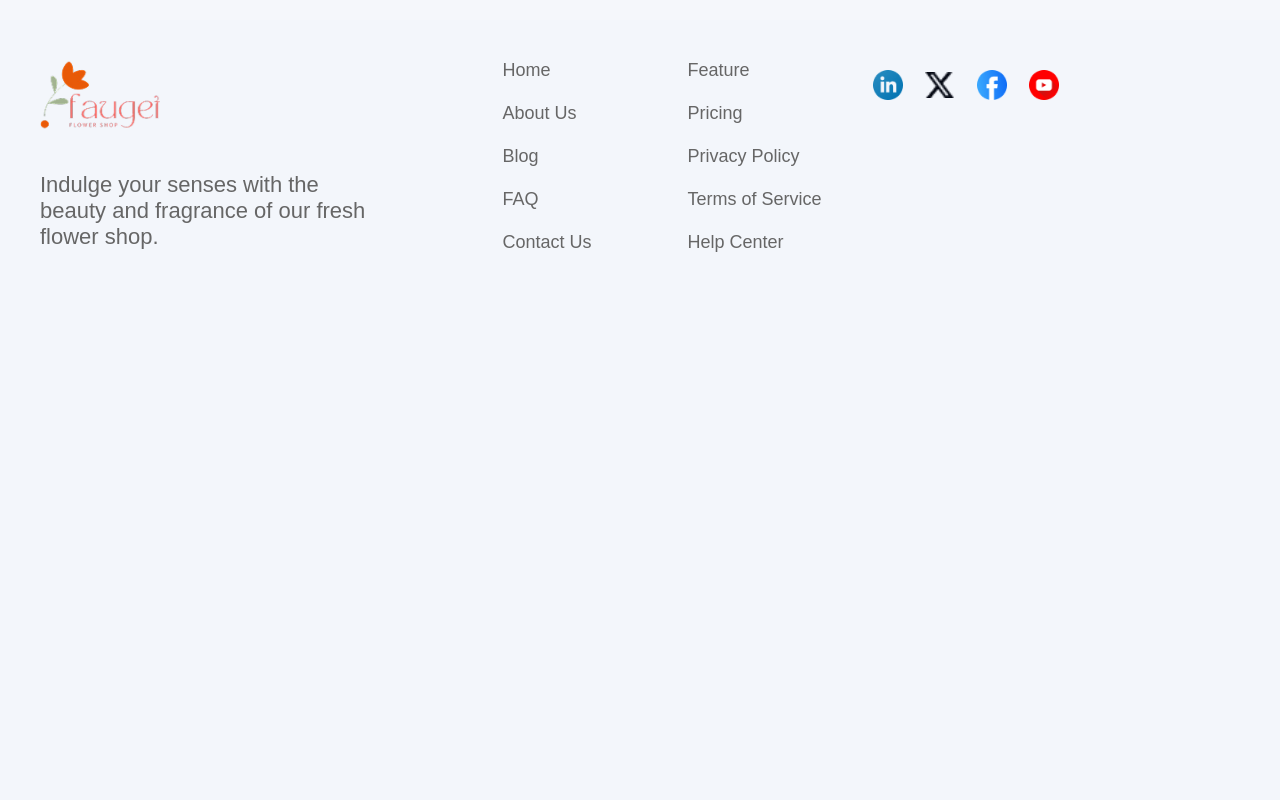
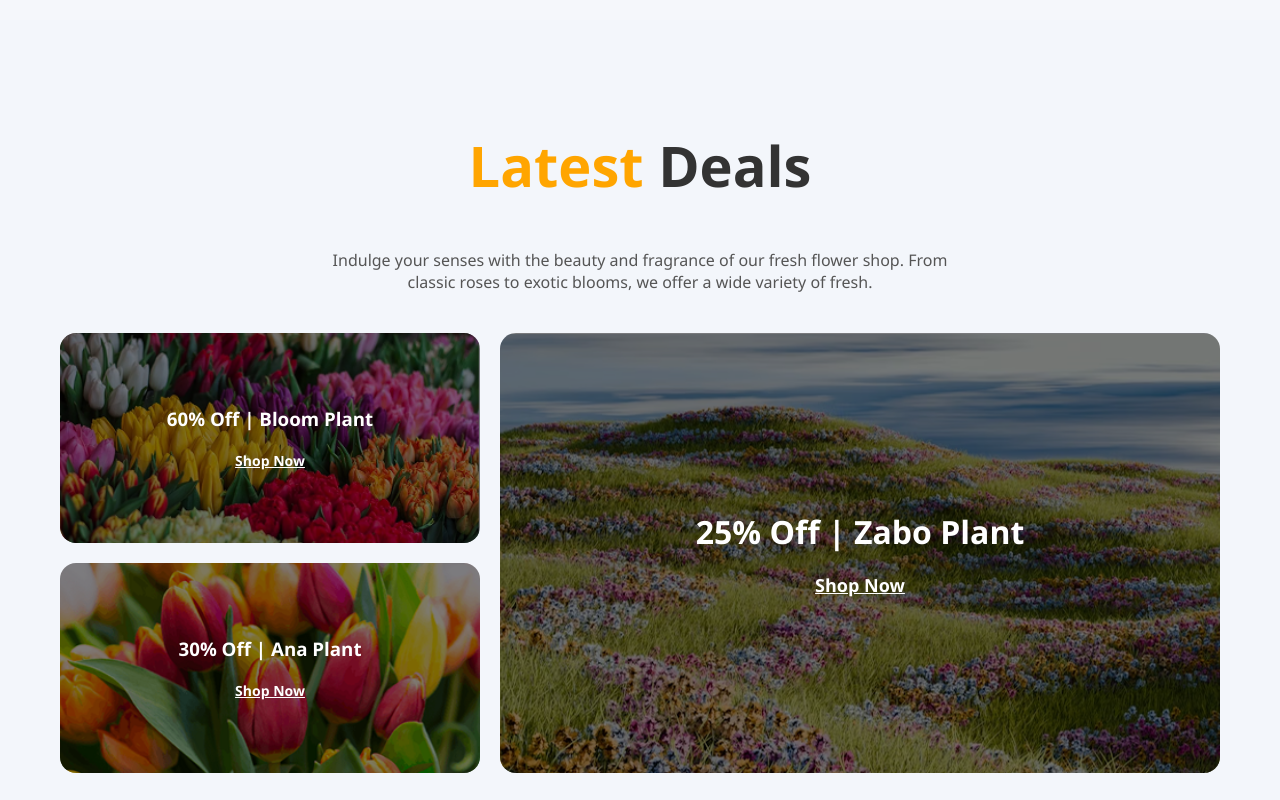
Before and after one commit to Rafsunjany-khan/Responsive-Flowers-Shop, a plain HTML site: page index.html in a window 1280 px wide. Shown: the part 2560-3360 px from the top of the page. Before the commit the page ends 2875 px from the top, so only its background shows below. Drawn offline with Linux system fonts and the light colour scheme.

Commit message:
Latest Deals section design added on landing page

```diff
--- a/index.html
+++ b/index.html
@@ -111,6 +111,38 @@
       </ul>
     </div>
   </section>
+
+    <!-- Latest Deals -->
+<!-- Latest Deals -->
+<section class="deals-section">
+  <h1><span>Latest</span> Deals</h1>
+  <p>Indulge your senses with the beauty and fragrance of our fresh flower shop. From<br> classic roses
+      to exotic blooms, we offer a wide variety of fresh.</p>
+
+  <div class="deals-container">
+    <!-- Left side: Bloom & Ana stacked -->
+    <div class="left-side">
+      <div class="deal-box" style="background-image: url('assets/deal-bloom.png');">
+        <h3>60% Off | Bloom Plant</h3>
+        <p>Shop Now</p>
+      </div>
+      <div class="deal-box" style="background-image: url('assets/deal-ana.png');">
+        <h3>30% Off | Ana Plant</h3>
+        <p>Shop Now</p>
+      </div>
+    </div>
+
+    <!-- Right side: Zabo -->
+    <div class="right-side">
+      <div class="deal-box" style="background-image: url('assets/deal-zabo.png');">
+        <h3>25% Off | Zabo Plant</h3>
+        <p>Shop Now</p>
+      </div>
+    </div>
+  </div>
+</section>
+
+
 <!-- Footer Section -->
 <footer class="site-footer">
   <div class="footer-container">
@@ -118,6 +150,7 @@
     <div class="footer-column logo-column">
       <img src="assets/logo.png" alt="Logo" class="footer-logo" />
       <h3 class="footer-heading">Indulge your senses with the <br> beauty and fragrance of our fresh<br> flower shop.</h3>
+        <p class="shop-now">Shop Now</p>
     </div>
 
       <!-- Column 2: List 1 -->
--- a/style.css
+++ b/style.css
@@ -163,7 +163,7 @@ body {
 /* Flower and Plants lover */
 .intro-section {
   display: flex;
-  align-items: flex-start; /* changed from center */
+  align-items: flex-start;
   padding: 40px;
   background-color: #f5f7fb;
 }
@@ -202,6 +202,173 @@ body {
 .intro-text ul li {
   margin-bottom: 16px;
 }
+/* End Flower & Plants Lover section */
+
+/* Deal Section */
+.deals-section {
+  padding: 60px 40px;
+  text-align: center;
+}
+
+.deals-section h1 {
+  font-size: 56px;
+}
+
+.deals-section h1 span {
+  color: orange;
+}
+
+.deals-section p {
+  max-width: 700px;
+  margin: 0 auto 40px;
+  color: #666;
+}
+
+.deals-grid {
+  display: flex;
+  gap: 20px;
+  justify-content: center;
+  align-items: stretch;
+  flex-wrap: wrap;
+}
+
+.left-column {
+  display: flex;
+  flex-direction: column;
+  gap: 20px;
+  flex: 1;
+  min-width: 280px;
+}
+
+/* Section Styles */
+.deals-section {
+  padding: 60px 40px;
+  text-align: center;
+}
+
+.deals-section h2 {
+  font-size: 36px;
+}
+
+.deals-section h2 span {
+  color: orange;
+}
+
+.deals-section p {
+  max-width: 700px;
+  margin: 0 auto 40px;
+  color: #555;
+}
+
+/* Layout container */
+.deals-container {
+  display: flex;
+  justify-content: center;
+  gap: 20px;
+}
+
+/* Left side: Bloom & Ana */
+.left-side {
+  display: flex;
+  flex-direction: column;
+  gap: 20px;
+  width: 35%;
+}
+
+/* Bloom and Ana: Each takes 48% of height */
+.left-side .deal-box {
+  flex: 1;
+  height: 190px; /* 48% of 400px approx */
+}
+
+/* Right side: Zabo */
+.right-side {
+  width: 60%;
+  display: flex;
+  flex-direction: column;
+  justify-content: center;
+}
+
+.right-side .deal-box {
+  height: 400px;
+}
+
+.right-side .deal-box h3 {
+  font-size: 32px;
+}
+
+.right-side .deal-box p {
+   font-size: 18px;
+
+}
+
+/* Deal box shared styles */
+.deal-box {
+  position: relative;
+  background-size: cover;
+  background-position: center;
+  border-radius: 16px;
+  overflow: hidden;
+  display: flex;
+  justify-content: center;
+  align-items: center;
+  color: white;
+  padding: 20px;
+  transition: transform 0.3s ease;
+}
+/* Always-on dark overlay */
+.deal-box::before {
+  content: '';
+  position: absolute;
+  top: 0;
+  left: 0;
+  height: 100%;
+  width: 100%;
+  background: rgba(0, 0, 0, 0.5);
+  z-index: 1;
+}
+
+/* Container Box */
+.deal-box {
+  position: relative;
+  background-size: cover;
+  background-position: center;
+  height: 100%;
+  display: flex;
+  flex-direction: column;
+  justify-content: center;  /* Vertically center */
+  align-items: center;      /* Horizontally center */
+  text-align: center;
+  padding: 20px;
+}
+
+/* Heading inside box */
+.deal-box h3 {
+  position: relative;
+  z-index: 2;
+  color: #fff;
+  margin: 10px 0;
+}
+
+/* Paragraph (Shop Now) inside box */
+.deal-box p {
+  position: relative;
+  z-index: 2;
+  margin: 10px 0;
+  text-decoration: underline;
+  font-weight: bold;
+  font-size: 14px;
+  color: white;
+}
+
+
+
+
+
+
+
+
+
 
 
 
```
